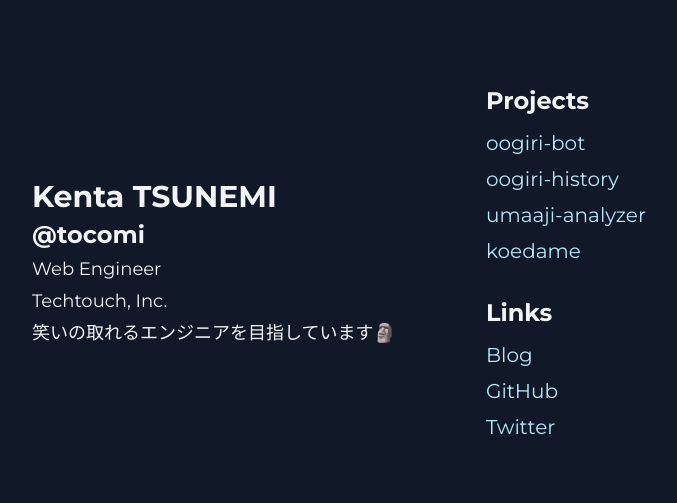
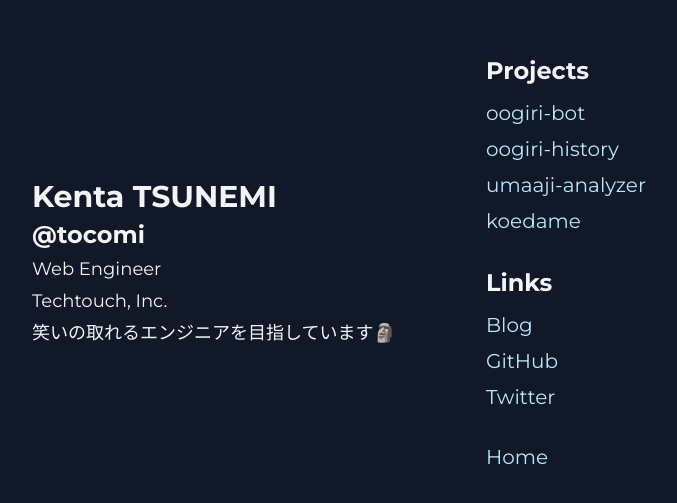
Before and after one commit to tocomi/i-am-tocomi, a Next.js app: page / in a window 1280 px wide. Shown: the part 137-640 px from the top of the page, without its empty margins (322-999 px from the left). Built offline with nearby package versions, Linux system fonts and the light colour scheme.

Commit message:
fix: layout

```diff
--- a/src/app/layout.tsx
+++ b/src/app/layout.tsx
@@ -21,7 +21,7 @@ export default function RootLayout({
     <html lang="ja">
       <body className={inter.className}>
         <div className="flex items-center justify-center sm:h-screen">
-          <main className="flex max-w-[800px] flex-col justify-between gap-12 p-8 sm:h-[90%] sm:flex-row sm:gap-8">
+          <main className="flex max-w-[800px] flex-col justify-between gap-12 p-8 sm:flex-row sm:gap-8">
             <div className="flex max-w-[480px] items-center justify-center md:w-[480px]">
               {children}
             </div>
@@ -49,6 +49,7 @@ export default function RootLayout({
                   Twitter
                 </CustomLink>
               </div>
+              <CustomLink href="/">Home</CustomLink>
             </div>
           </main>
         </div>
```
